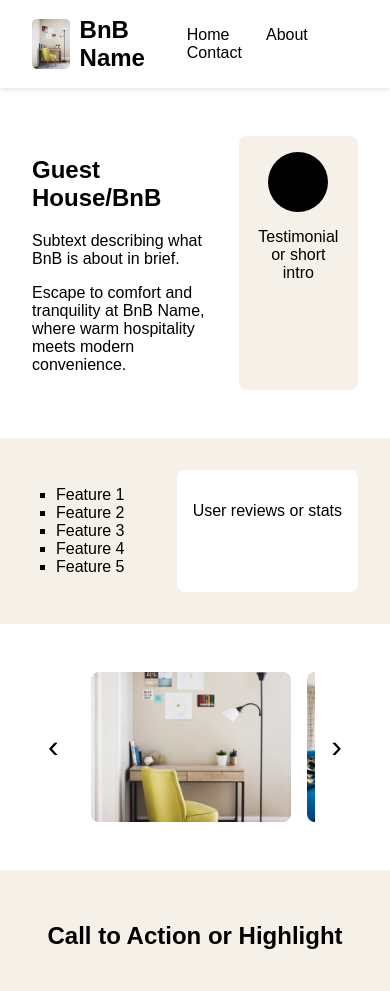
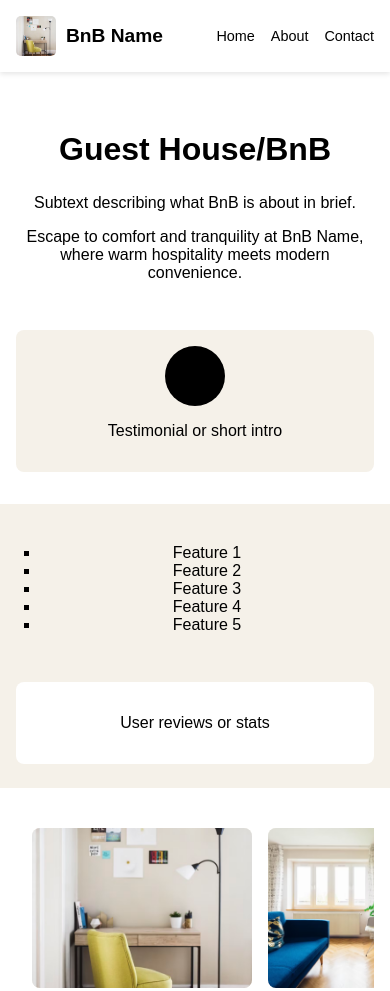
Before and after one commit to Bahle-Gaji/BnB-Guesthouse-Site, a plain HTML site: page index.html in a window 390 px wide. Shown: the top 991 px of the page. Drawn offline with Linux system fonts and the light colour scheme.

Commit message:
Add media queries

```diff
--- a/styles/styles.css
+++ b/styles/styles.css
@@ -229,6 +229,11 @@ html {
     box-shadow: 0 2px 10px rgba(0, 0, 0, 0.1);
 }
 
+.map-container iframe {
+    width: 100%;
+    display: block;
+}
+
 
 .footer {
     background-color: var(--beige);
@@ -242,3 +247,116 @@ html {
     text-decoration: underline;
     margin: 0 0.5rem;
 }
+
+/* TABLETS */
+
+@media (max-width: 768px) {
+
+    .header {
+        padding: 1rem;
+        flex-wrap: wrap;
+        gap: 1rem;
+    }
+
+    .nav {
+        width: 100%;
+        display: flex;
+        justify-content: center;
+        gap: 1.5rem;
+    }
+
+    .nav a {
+        margin: 0;
+    }
+
+    .hero,
+    .features {
+        flex-direction: column;
+        gap: 2rem;
+        text-align: center;
+    }
+
+    .hero-text {
+        margin-right: 0;
+    }
+
+    .hero-card,
+    .info-card {
+        width: 100%;
+        box-sizing: border-box;
+    }
+
+    .carousel-item {
+        min-width: 250px;
+    }
+
+    .contact {
+        padding: 2rem 1rem;
+    }
+
+    .contact-form {
+        width: 100%;
+        max-width: 500px;
+    }
+
+    .map-container iframe {
+        width: 100%;
+        height: 300px;
+    }
+}
+
+/* MOBILE */
+
+@media (max-width: 480px) {
+
+     .nav {
+        display: flex;
+        flex-direction: row;   /* not column */
+        gap: 1rem;
+        width: auto;
+    }
+
+    .nav a {
+        margin: 0;
+        font-size: .9rem;
+    }
+
+    .logo {
+        font-size: 1.2rem;
+    }
+
+    .logo img {
+        width: 40px;
+        height: 40px;
+    }
+
+    .hero {
+        padding: 2rem 1rem;
+    }
+
+    .features,
+    .carousel,
+    .location,
+    .contact,
+    .cta {
+        padding: 1.5rem 1rem;
+    }
+
+    .hero h1 {
+        font-size: 2rem;
+    }
+
+    .carousel-item {
+        min-width: 220px;
+        height: 160px;
+    }
+
+    .carousel-btn {
+        display: none;
+    }
+
+    .footer {
+        font-size: 0.8rem;
+        line-height: 1.6;
+    }
+}
```
